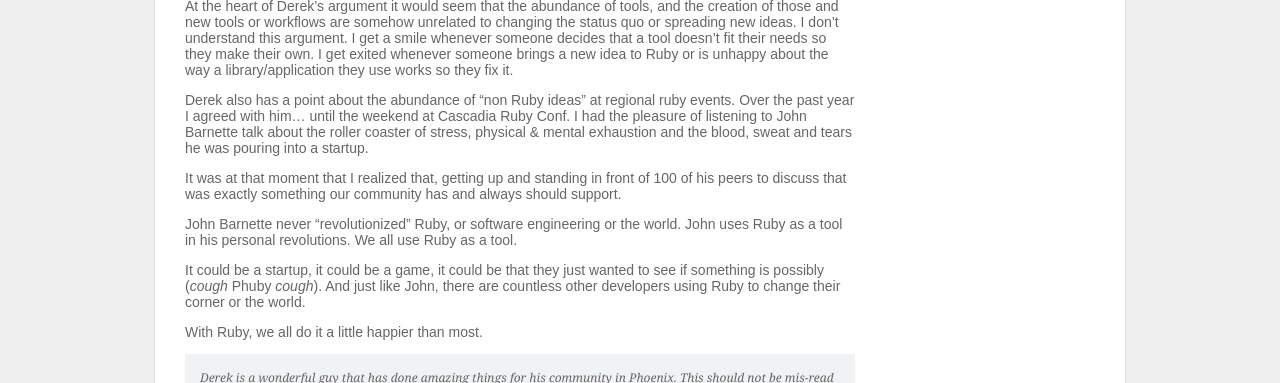
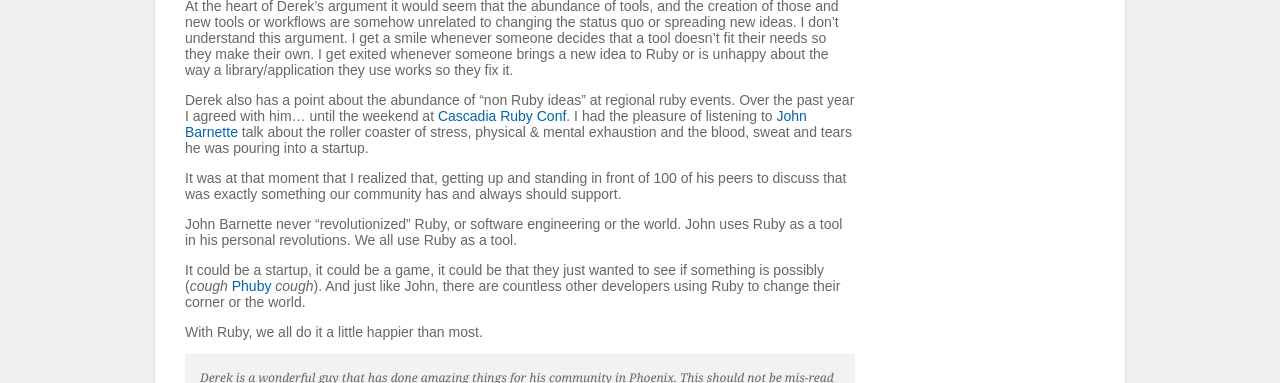
Before and after one commit to amerine/amerine.github.com, a Jekyll site: the page built from _posts/2011-08-02-ruby-never-powered-a-revolution.markdown, in a window 1280 px wide. Shown: the part 860-1243 px from the top of the page. Built offline with Jekyll 4.4.1, drawn with Linux system fonts in a browser that asks for light colours; Markdown is read by kramdown in place of the engine named in the settings; comment, search, counter and statistics services are not loaded; some of the changed lines change nothing that is shown.

Commit message:
use links, it's the internet

```diff
--- a/_posts/2011-08-02-ruby-never-powered-a-revolution.markdown
+++ b/_posts/2011-08-02-ruby-never-powered-a-revolution.markdown
@@ -23,13 +23,13 @@ And, mostly due to Rails, Ruby is a language that is still (rapidly) attracting
 
 At the heart of Derek's argument it would seem that the abundance of tools, and the creation of those and new tools or workflows are somehow unrelated to changing the status quo or spreading new ideas. I don't understand this argument. I get a smile whenever someone decides that a tool doesn't fit their needs so they make their own. I get exited whenever someone brings a new idea to Ruby or is unhappy about the way a library/application they use works so they fix it.
 
-Derek also has a point about the abundance of "non Ruby ideas" at regional ruby events. Over the past year I agreed with him... until the weekend at Cascadia Ruby Conf. I had the pleasure of listening to John Barnette talk about the roller coaster of stress, physical & mental exhaustion and the blood, sweat and tears he was pouring into a startup.
+Derek also has a point about the abundance of "non Ruby ideas" at regional ruby events. Over the past year I agreed with him... until the weekend at [Cascadia Ruby Conf](http://cascadiarubyconf.com/). I had the pleasure of listening to [John Barnette](http://www.jbarnette.com/) talk about the roller coaster of stress, physical & mental exhaustion and the blood, sweat and tears he was pouring into a startup.
 
 It was at that moment that I realized that, getting up and standing in front of 100 of his peers to discuss that was exactly something our community has and always should support.
 
 John Barnette never "revolutionized" Ruby, or software engineering or the world. John uses Ruby as a tool in his personal revolutions. We all use Ruby as a tool.
 
-It could be a startup, it could be a game, it could be that they just wanted to see if something is possibly (*cough* Phuby *cough*).  And just like John, there are countless other developers using Ruby to change their corner or the world.
+It could be a startup, it could be a game, it could be that they just wanted to see if something is possibly (*cough* [Phuby](http://rubygems.org/gems/phuby) *cough*).  And just like John, there are countless other developers using Ruby to change their corner or the world.
 
 With Ruby, we all do it a little happier than most.
 
```
